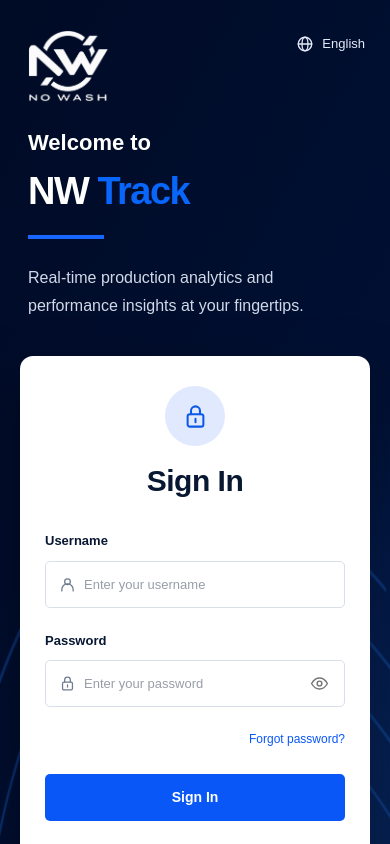
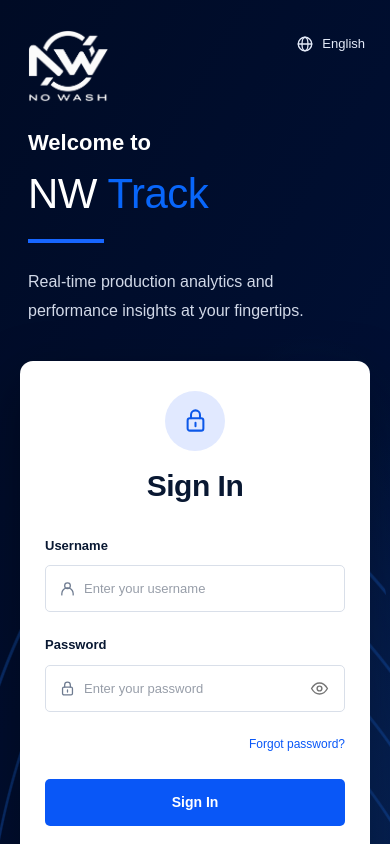
Before and after one commit to YES-BEE/nw-portal, a React (Vite) app: page /login in a window 390 px wide. Shown: the top 844 px of the page. Built offline with nearby package versions, Linux system fonts and the light colour scheme.

Commit message:
minor font changes

```diff
--- a/src/features/auth/login.css
+++ b/src/features/auth/login.css
@@ -48,9 +48,9 @@
   margin-bottom: 10px;
 }
 .auth-welcome h1 {
-  font-size: clamp(36px, 3.4vw, 53px);
-  font-weight: 800;
-  letter-spacing: -1.5px;
+  font-size: clamp(40px, 3.7vw, 58px);
+  font-weight: 500;
+  letter-spacing: -0.5px;
   line-height: 1.2;
 }
 .auth-welcome h1 span {
@@ -183,7 +183,7 @@
     margin-top: 24px;
   }
   .auth-welcome h1 {
-    font-size: 38px;
+    font-size: 42px;
   }
   .auth-chart {
     display: none;
```
